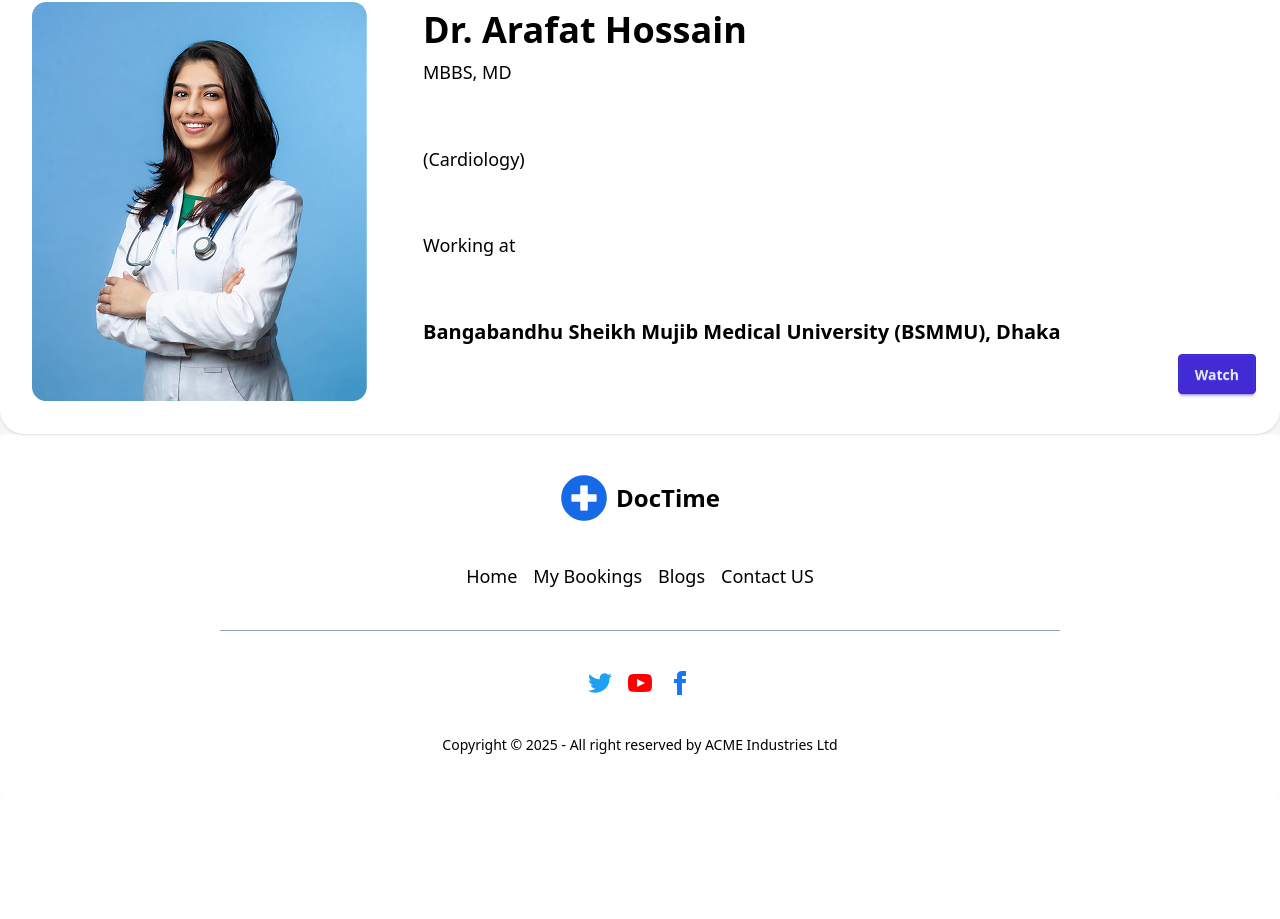
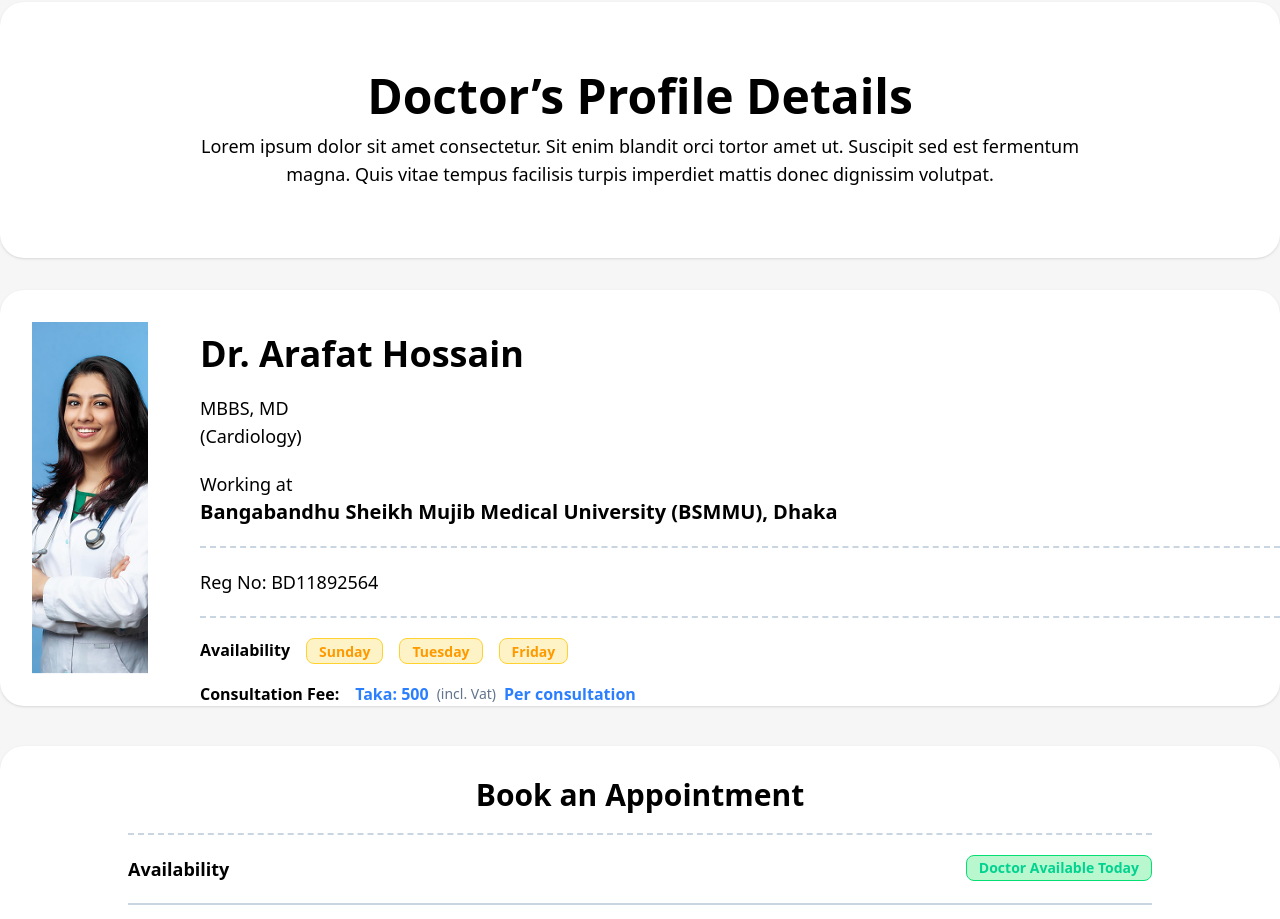
Before and after one commit to FahadAlHossain/doctime, a React (Vite) app: page /doctor/BD11892564 in a window 1280 px wide. Shown: the part 126-1045 px from the top of the page. Before the commit the page ends 921 px from the top, so only its background shows below. Built offline with nearby package versions, Linux system fonts and the light colour scheme.

Commit message:
details page done

```diff
--- a/src/components/DoctorDetails.jsx
+++ b/src/components/DoctorDetails.jsx
@@ -1,26 +1,82 @@
 import React from "react";
 import { useLoaderData } from "react-router";
-import doctorImg from '../assets/doctor-sample.png'
+import doctorImg from "../assets/doctor-sample.png";
 
 const DoctorDetails = () => {
   const doctor = useLoaderData();
   return (
     <div className="text-black">
-      <div className="card card-side bg-white shadow-sm container mx-auto rounded-3xl">
+      <div className="lg:container md:container w-[90%] mx-auto h-64 bg-white rounded-3xl my-8 flex items-center justify-center shadow-sm">
+        <div className="text-center w-[70%]">
+          <h1 className="lg:text-5xl md:text-4xl text-3xl  font-bold mb-3">
+            Doctor’s Profile Details
+          </h1>
+          <p className="lg:text-lg md:text-lg text-sm">
+            Lorem ipsum dolor sit amet consectetur. Sit enim blandit orci tortor
+            amet ut. Suscipit sed est fermentum magna. Quis vitae tempus
+            facilisis turpis imperdiet mattis donec dignissim volutpat.
+          </p>
+        </div>
+      </div>
+      <div className="card lg:card-side md:card-side bg-white shadow-sm lg:container md:container w-[90%] mx-auto rounded-3xl">
         <figure className="p-8">
-          <img
-            src={doctorImg}
-            alt="Movie"
-          />
+          <img src={doctorImg} alt="Movie" />
         </figure>
-        <div className="card-body py-10">
-          <h2 className="card-title text-4xl font-bold">{doctor.name}</h2>
-          <p className="text-lg">{doctor.qualification[0]}</p>
-          <p className="text-lg">{doctor.qualification[1]}</p>
+        <div className="py-5 pt-0 lg:py-0 pl-5">
+          <h2 className="card-title lg:text-4xl md:text-3xl text-2xl lg:pt-11 md:pt-0 font-bold mb-5">
+            {doctor.name}
+          </h2>
+          <p className="lg:text-lg md:text-lg text-sm">
+            {doctor.qualification[0]}
+          </p>
+          <p className="text-lg mb-5">{doctor.qualification[1]}</p>
           <p className="text-lg">Working at</p>
-          <h3 className="text-xl font-bold">{doctor.hospital}</h3>
-          <div className="card-actions justify-end">
-            <button className="btn btn-primary">Watch</button>
+          <h3 className="lg:text-xl md:text-lg text-lg font-semibold">
+            {doctor.hospital}
+          </h3>
+          <div className="border-b-2 my-5 border-dashed border-slate-300 w-10/12 lg:w-[1080px]" />
+          <p className="text-lg">Reg No: {doctor.regNo}</p>
+          <div className="border-b-2 my-5 border-dashed border-slate-300 w-10/12 lg:w-[1080px]" />
+          <div className="lg:flex md:flex lg:gap-4 md:gap-3 grid grid-cols-3 md:pr-3">
+            <p className="font-bold lg:mb-5 mb-5">Availability </p>
+            {doctor.availability.map((e) => (
+              <div className="badge badge-soft p-3 bg-amber-100 border-amber-300 font-semibold text-amber-500 badge-warning">
+                {e}
+              </div>
+            ))}
+          </div>
+          <div className="lg:flex items-center content-center lg:mt-0 mt-4">
+            <p className="font-bold pr-4">Consultation Fee: </p>
+            <span className="text-blue-500 font-bold">Taka: {doctor.fee}</span>
+            <span className="text-sm text-slate-500 px-2">{`(incl. Vat)`}</span>
+            <span className="text-blue-500 font-semibold">
+              Per consultation
+            </span>
+          </div>
+        </div>
+      </div>
+      <div className="bg-white h-80 my-10 lg:container w-[90%] mx-auto rounded-3xl shadow-sm flex items-center justify-center mb-25">
+        <div className="w-[80%]">
+          <div>
+            <h1 className="text-center font-bold lg:text-3xl md:text-3xl text-2xl">
+              Book an Appointment
+            </h1>
+            <div className="border-b-2 my-5 border-dashed border-slate-300"></div>
+            <div className="flex justify-between">
+              <p className="font-bold lg:text-lg md:text-lg">Availability</p>
+              <div className="badge badge-soft bg-green-200 font-bold border-green-400 p-3 badge-success lg:text-sm md:text-sm text-[11px]">
+                Doctor Available Today
+              </div>
+            </div>
+            <div className="border-b-2 my-5 border-slate-300"></div>
+            <div className="badge badge-soft lg:p-4 p-5 bg-amber-100 border-amber-300 font-semibold text-amber-500 badge-warning lg:text-lg md:text-sm text-[6px]">
+              <div className="border-2 rounded-xl px-2 text-sm">!</div> Due to
+              high patient volume, we are currently accepting appointments for
+              today only. We appreciate your understanding and cooperation.
+            </div>
+            <div>
+                <button className="w-full bg-blue-500 text-white font-bold p-2 rounded-3xl lg:text-xl md:text-xl mt-8">Book Appointment Now</button>
+            </div>
           </div>
         </div>
       </div>
```
